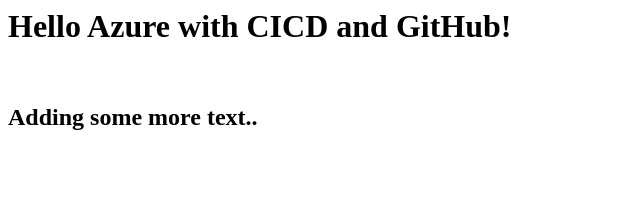
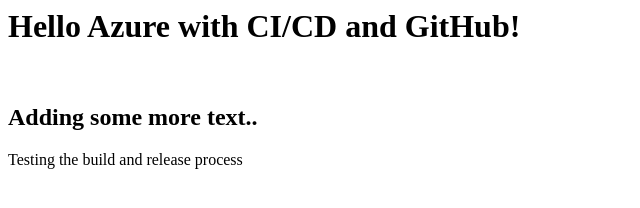
Before and after one commit to blhoop/helloworld, a plain HTML site: page index.html in a window 1280 px wide. Shown: the whole page, without its empty margins (0-640 px from the left). Drawn offline with Linux system fonts and the light colour scheme.

Commit message:
Added some text to page for testing

```diff
--- a/index.html
+++ b/index.html
@@ -1,2 +1,3 @@
-<h1>Hello Azure with CICD and GitHub!</h1></br>
+<h1>Hello Azure with CI/CD and GitHub!</h1></br>
 <h2>Adding some more text..</h2>
+<p>Testing the build and release process</p>
```
